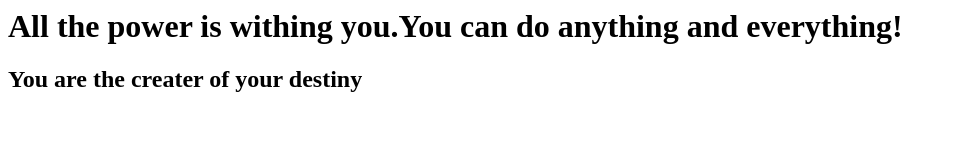
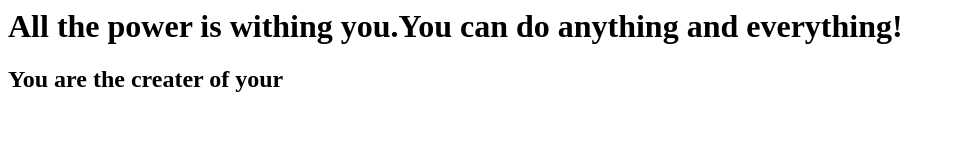
Before and after one commit to rajkhare1/firstgitrepo, a plain HTML site: page index.html in a window 1280 px wide. Shown: the whole page, without its empty margins (0-955 px from the left). Drawn offline with Linux system fonts and the light colour scheme.

Commit message:
some changes

```diff
--- a/index.html
+++ b/index.html
@@ -1,6 +1,6 @@
 <html>
   <body>
     <h1>All the power is withing you.You can do anything and everything!</h1>
-    <h2>You are the creater of your destiny</h2>
+    <h2>You are the creater of your </h2>
   </body>
 </html>
```
